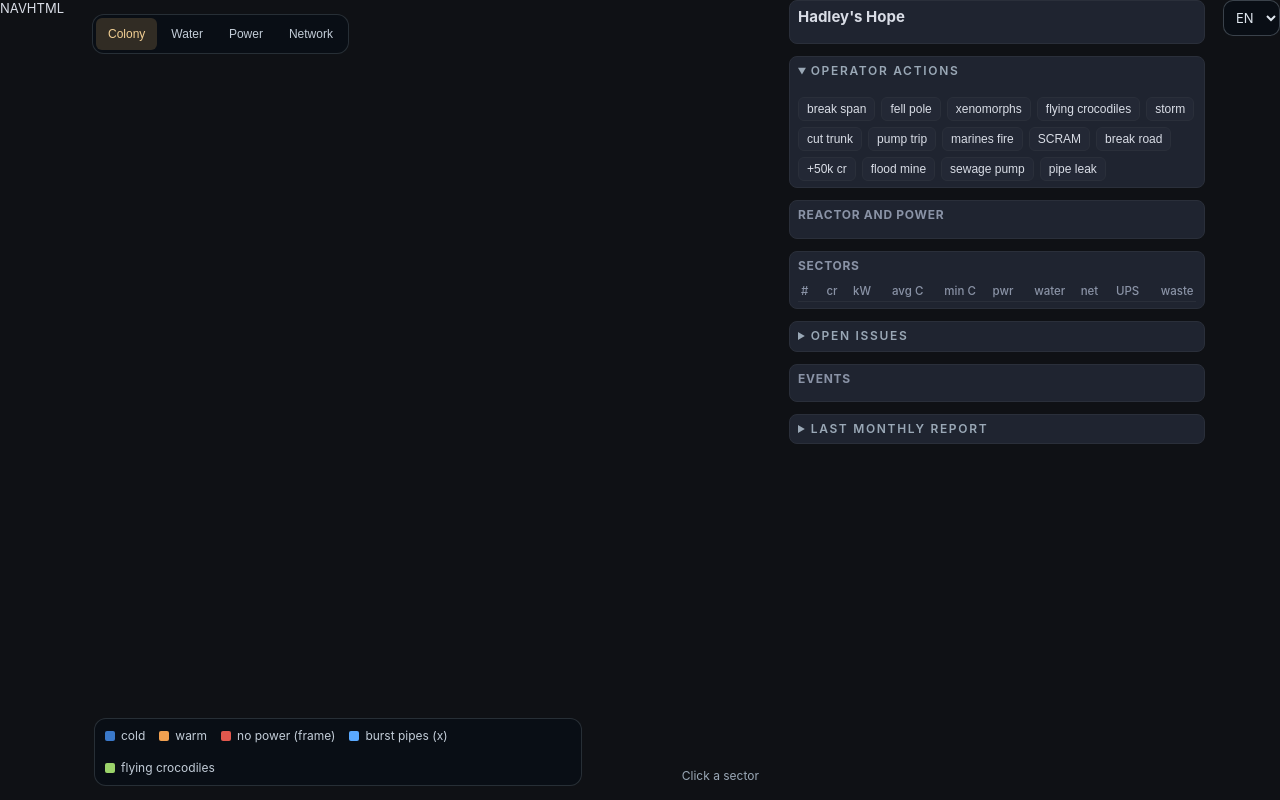
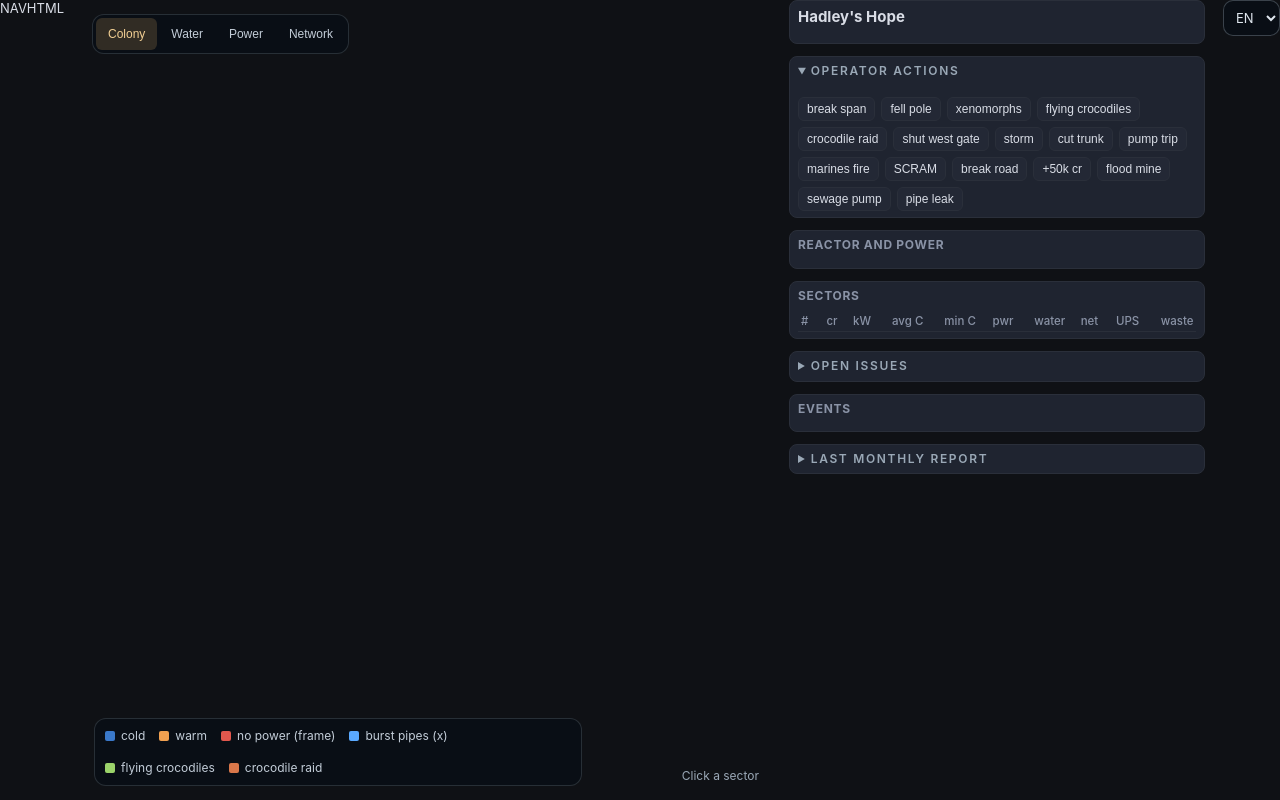
Before and after one commit to hadleys-hope/world, a Python web app: template web/templates/html.html in a window 1280 px wide, after a click on "OPERATOR ACTIONS". Run offline with Jinja, Linux system fonts and the light colour scheme; the template is opened without the code that fills it, so the values that code supplies are empty.

Commit message:
feat(web): crocodile raids in the 3D view and on the map
The raiders are rust-brown and a quarter bigger than the colony's flock; on a target they balance with wings half open, snap and thrash. Alerts: wild crocodiles gathering (with the minutes left and a call to shut the west gate), then the raid with its count of wrecks. Rust darts and a legend entry on the 2D map; inspector and tip say what a raider is doing; buttons Crocodile raid and Shut west gate in both consoles; Russian strings. The figure pool grows to 40.

```diff
--- a/web/static/js/i18n.js
+++ b/web/static/js/i18n.js
@@ -269,6 +269,9 @@
     "Sector UPS depleted": "ИБП сектора разряжен",
     "Snowstorm for the next 6 hours": "Снежная буря на следующие 6 часов",
     "flying crocodiles": "летающие крокодилы", "Flying crocodile": "Летающий крокодил",
+    "crocodile raid": "набег крокодилов", "Crocodile raid": "Набег крокодилов", "shut west gate": "закрыть западные ворота", "Shut west gate": "Закрыть западные ворота",
+    "Wild flying crocodile": "Дикий летающий крокодил", "crocodile raid legend": "набег крокодилов",
+    "A wild flock of": "Дикая стая из", "West gate shut against the flying crocodiles": "Западные ворота закрыты от летающих крокодилов",
     "Flying crocodiles are heading for the west gate": "Летающие крокодилы летят к западным воротам",
     "Xenomorphs outside sector": "Ксеноморфы снаружи сектора",
     "Xenomorphs breached the wall of sector": "Ксеноморфы прорвали стену сектора",
--- a/web/static/js/map3d/render/state-sync.js
+++ b/web/static/js/map3d/render/state-sync.js
@@ -271,7 +271,10 @@ export function onState(s, first) {
       ]);
     if (s.xenos.length)
       alerts.push([`${s.xenos.length} xenomorphs on the ground`, true]);
-    const overhead = (s.crocs || []).filter((k) => k.state !== "roost").length;
+    const raid = s.croc_raid;
+    if (raid && raid.phase === "gather") alerts.push([`Wild crocodiles gathering: raid in ${raid.left} min, shut the west gate`, true]);
+    else if (raid && raid.phase === "raid") alerts.push([`Crocodile raid: ${raid.hits} things wrecked${raid.blocked ? ", gate holds" : ""}`, true]);
+    const overhead = (s.crocs || []).filter((k) => k.state !== "roost" && !k.wild).length;
     if (overhead) alerts.push([`${overhead} flying crocodiles over the colony`, false]);
     s.sectors.forEach((x, i) => {
       if (x.lockdown > 0) alerts.push([`Lockdown sector ${i + 1}, ${x.lockdown} min left`, false]);
--- a/web/static/js/map3d/ui/inspection.js
+++ b/web/static/js/map3d/ui/inspection.js
@@ -124,7 +124,7 @@ export function pick(ev, click) {
         : result.kind === "rover"
           ? `<b>${String(result.extra || result.id)}</b><div class="tip-keys">click, then <kbd>Enter</kbd> drive · <kbd>F</kbd> follow</div>`
           : result.kind === "croc"
-            ? `<b>Flying crocodile</b><br>${crocDoing((state.S.crocs || [])[result.extra])}<br>F / double-click: focus`
+            ? `<b>${(state.S.crocs || [])[result.extra]?.wild ? "Wild flying crocodile" : "Flying crocodile"}</b><br>${crocDoing((state.S.crocs || [])[result.extra])}<br>F / double-click: focus`
             : `<b>${result.kind} ${result.id}</b><br>F / double-click: focus`;
   tipHtml(tip, mx, my, html);
 }
@@ -138,6 +138,9 @@ function crocDoing(x) {
     dive: "coming down on house " + x.house,
     bask: "basking on the roof of house " + x.house,
     outbound: "flying home to the shore",
+    gather: "gathering on the cliffs for a raid",
+    raid: "raiding the colony",
+    attack: x.house > 0 ? "wrecking house " + x.house : "wrecking a power line or the solar field",
   }[x.state] || x.state;
 }
 
--- a/web/static/js/pages/map.js
+++ b/web/static/js/pages/map.js
@@ -4,7 +4,7 @@ const cv = document.getElementById('c'),
 let LAYER = 'colony',
   FOCUS = -1;
 const LEGEND = {
-  colony: [['#3a78c9', 'cold'], ['#f0a050', 'warm'], ['#e2574d', 'no power (frame)'], ['#5aa9ff', 'burst pipes (x)'], ['#9bd36a', 'flying crocodiles']],
+  colony: [['#3a78c9', 'cold'], ['#f0a050', 'warm'], ['#e2574d', 'no power (frame)'], ['#5aa9ff', 'burst pipes (x)'], ['#9bd36a', 'flying crocodiles'], ['#d9774a', 'crocodile raid']],
   water: [['#4aa3e0', 'supplied'], ['#55606c', 'no water'], ['#b9a7d6', 'burst pipe']],
   power: [['#e8c25a', 'grid'], ['#4f7fc4', 'on UPS'], ['#3a434d', 'no power']],
   network: [['#4fd1c5', 'online'], ['#3a434d', 'offline']],
@@ -467,11 +467,11 @@ function draw() {
   for (const m of S.marines) dot(m[0], m[1], 2.5, '#8be05a');
   // flying crocodiles: a dart along the heading, wings spread while in the air
   for (const k of S.crocs || []) {
-    const air = k.state !== 'roost' && k.state !== 'bask';
+    const air = !['roost', 'bask', 'attack', 'gather'].includes(k.state);
     ctx.save();
     ctx.translate(X(k.x), Y(k.y));
     ctx.rotate(k.heading);
-    ctx.fillStyle = '#9bd36a';
+    ctx.fillStyle = k.wild ? '#d9774a' : '#9bd36a';
     ctx.beginPath();
     ctx.moveTo(7, 0);
     ctx.lineTo(-5, air ? 6 : 2.5);
--- a/web/templates/html.html
+++ b/web/templates/html.html
@@ -20,7 +20,7 @@ NAVHTML
     <button id="focus-clear" hidden data-i18n="Back to the whole colony">Back to the whole colony</button>
   </section>
   <details class="card" id="ops-box"><summary data-i18n="Operator actions">Operator actions</summary><div class="row ops">
-    <button data-i="span" data-i18n="break span">break span</button><button data-i="pole" data-i18n="fell pole">fell pole</button><button data-i="xeno" data-i18n="xenomorphs">xenomorphs</button><button data-i="croc" data-i18n="flying crocodiles">flying crocodiles</button>
+    <button data-i="span" data-i18n="break span">break span</button><button data-i="pole" data-i18n="fell pole">fell pole</button><button data-i="xeno" data-i18n="xenomorphs">xenomorphs</button><button data-i="croc" data-i18n="flying crocodiles">flying crocodiles</button><button data-i="croc_raid" data-i18n="crocodile raid">crocodile raid</button><button data-i="croc_lock" data-i18n="shut west gate">shut west gate</button>
     <button data-i="storm" data-i18n="storm">storm</button><button data-i="trunk" data-i18n="cut trunk">cut trunk</button><button data-i="pump" data-i18n="pump trip">pump trip</button>
     <button data-i="marines" data-i18n="marines fire">marines fire</button><button data-i="scram" data-i18n="SCRAM">SCRAM</button><button data-i="road" data-i18n="break road">break road</button><button data-i="money" data-i18n="+50k cr">+50k cr</button><button data-i="mine" data-i18n="flood mine">flood mine</button><button data-i="sewer_pump" data-i18n="sewage pump">sewage pump</button><button data-i="leak" data-i18n="pipe leak">pipe leak</button>
   </div></details>
--- a/web/templates/html3d.html
+++ b/web/templates/html3d.html
@@ -71,7 +71,7 @@ NAVHTML
   <div class="section-kicker">Operator console</div><h2>Simulation controls</h2>
   <details><summary>Operator access <span id="tokenstate" class="dim"></span></summary><label for="token" class="muted-copy">Admin token</label><input type="password" id="token" placeholder="Enter token" autocomplete="off"><button id="tokenbtn">Enable controls</button></details>
   <details><summary>House controllers</summary><div id="ctrl" class="dim" style="font-size:11px"></div><p><a href="/bus">Controller messages &amp; programs →</a></p></details>
-  <details><summary>Scenario events</summary><p class="muted-copy">These actions change the running simulation.</p><div class="ops-actions"><button data-i="storm">Storm</button><button data-i="xeno">Xenomorphs</button><button data-i="croc">Flying crocodiles</button><button data-i="span">Break power span</button><button data-i="pole">Fell pole</button><button data-i="trunk">Cut main cable</button><button data-i="pump">Pump trip</button><button data-i="marines">Marine response</button><button data-i="road">Damage road</button><button data-i="money">Add 50k credits</button><button data-i="mine">Flood mine</button><button data-i="sewer_pump">Sewage pump on/off</button><button data-i="leak">Pipe leak</button><button data-i="scram" class="danger">Reactor SCRAM</button><button id="reset" class="danger">Found new colony</button></div></details>
+  <details><summary>Scenario events</summary><p class="muted-copy">These actions change the running simulation.</p><div class="ops-actions"><button data-i="storm">Storm</button><button data-i="xeno">Xenomorphs</button><button data-i="croc">Flying crocodiles</button><button data-i="croc_raid" class="danger">Crocodile raid</button><button data-i="croc_lock">Shut west gate</button><button data-i="span">Break power span</button><button data-i="pole">Fell pole</button><button data-i="trunk">Cut main cable</button><button data-i="pump">Pump trip</button><button data-i="marines">Marine response</button><button data-i="road">Damage road</button><button data-i="money">Add 50k credits</button><button data-i="mine">Flood mine</button><button data-i="sewer_pump">Sewage pump on/off</button><button data-i="leak">Pipe leak</button><button data-i="scram" class="danger">Reactor SCRAM</button><button id="reset" class="danger">Found new colony</button></div></details>
  </section>
 </aside>
 <script src="/static/js/i18n.js"></script><script type="module" src="/static/js/map3d/main.js"></script></body></html>
```
Also changed, not shown: web/static/js/map3d/models/flying-crocs.js (+13 -3 lines).
